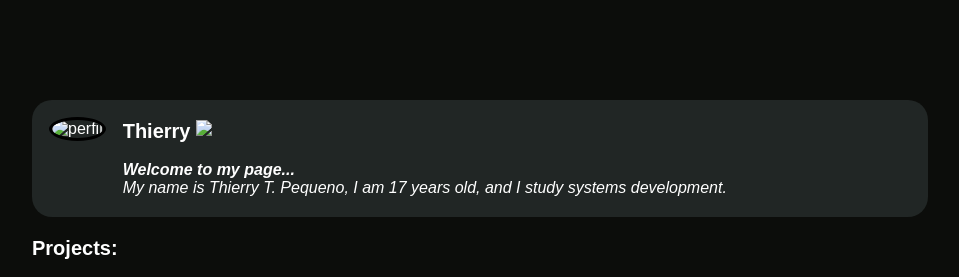
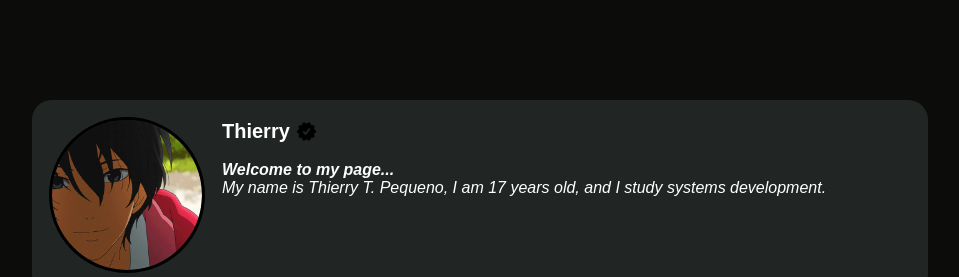
Before and after one commit to ThierryPqno/ThierryPqno.github.io, a plain HTML site: page index.html in a window 1280 px wide. Shown: the top 277 px of the page, without its empty margins (160-1119 px from the left). Drawn offline with Linux system fonts and the light colour scheme.

Commit message:
Update index.html

```diff
--- a/index.html
+++ b/index.html
@@ -5,16 +5,16 @@
         <meta http-equiv="X-UA-Compatible" content="IE=edge">
         <meta name="viewport" content="width=device-width, initial-scale=1.0">
         <link rel="stylesheet" href="style.css">
-        <link rel="shortcut icon" href="img/icon.png" type="image/x-icon">
+        <link rel="shortcut icon" href="icon.png" type="image/x-icon">
         <title>ThierryPqno</title>
     </head>
     <body>
         <div id="card">
             <div id="img">
-                <img src="img/perfil.gif" alt="perfil">
+                <img src="perfil.gif" alt="perfil">
             </div>
             <div id="desc">
-                <h1>Thierry <img src="img/icon.png" alt="verificado"></h1>
+                <h1>Thierry <img src="icon.png" alt="verificado"></h1>
                 <br>
                 <p><strong>Welcome to my page...</strong></p>
                 <p>My name is Thierry T. Pequeno, I am 17 years old, and I study systems development.</p>
```
